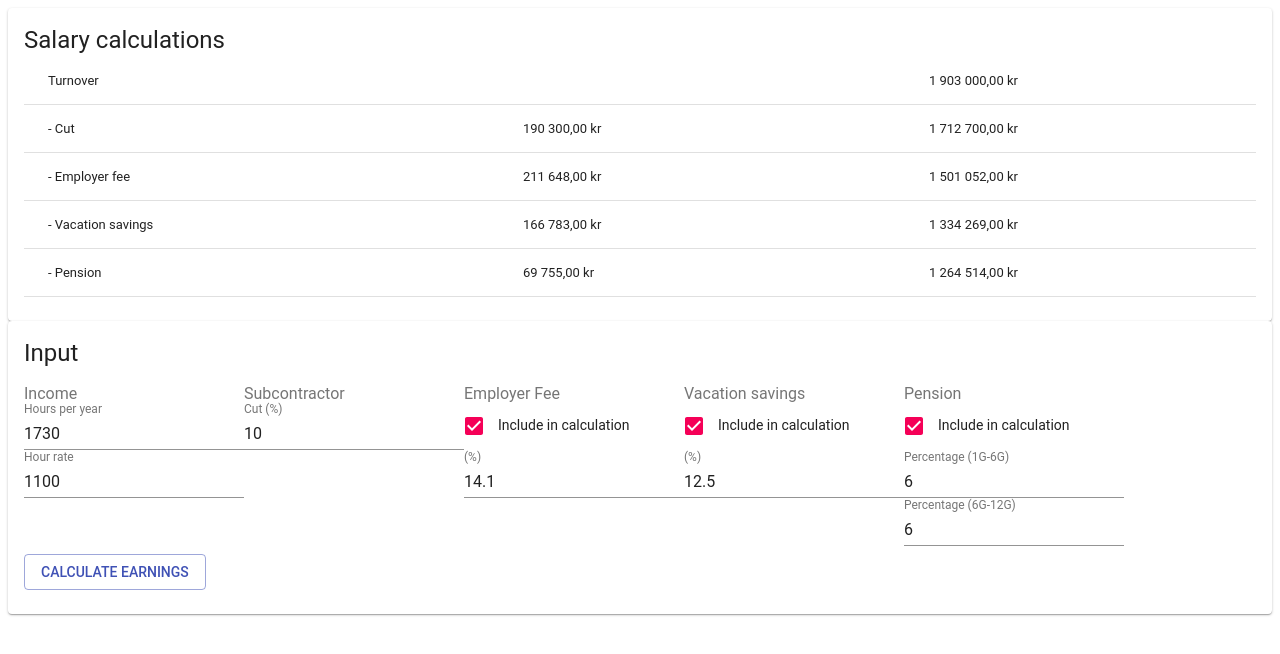
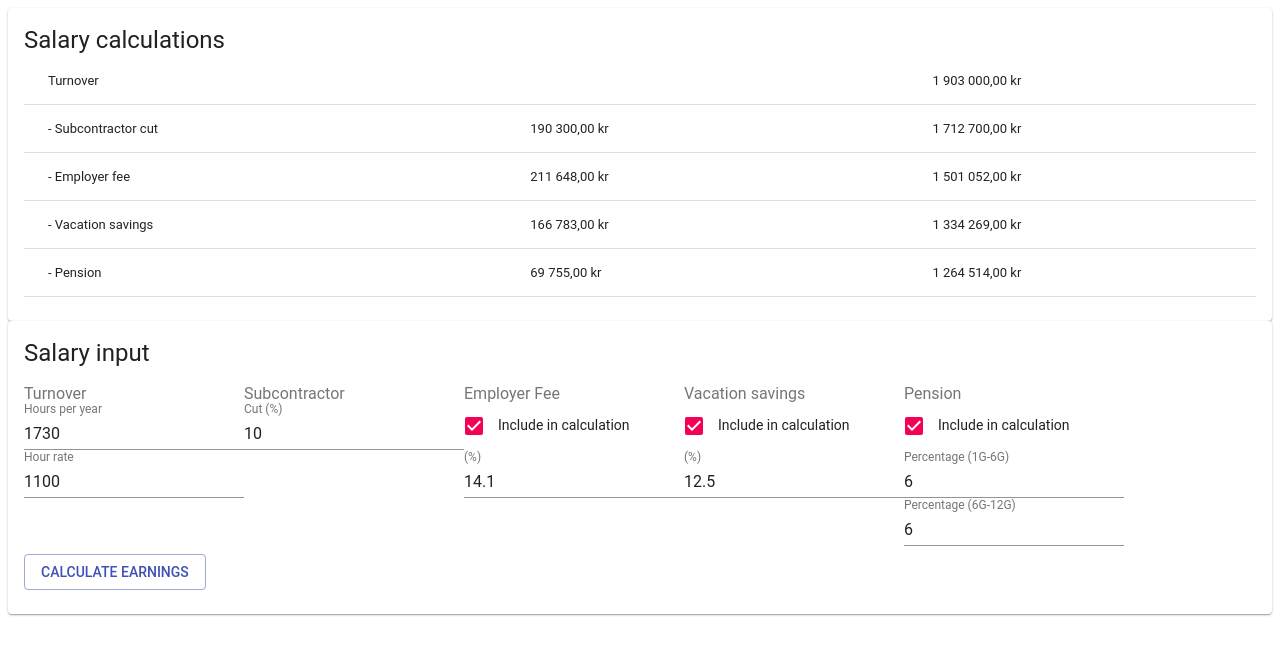
Before and after one commit to technologic-as/salary-and-tax, a React app: page / in a window 1280 px wide. Shown: the top 654 px of the page. Built offline with nearby package versions, Linux system fonts and the light colour scheme.

Commit message:
Change some labels.

```diff
--- a/src/components/SalaryCalculations.jsx
+++ b/src/components/SalaryCalculations.jsx
@@ -15,7 +15,7 @@ export const SalaryCalculationsComponent = ({
       <Table>
         <TableBody>
           <SalaryRow description="Turnover" sum={formatCurrency(turnover)} />
-          <SalaryRow description="- Cut" amount={formatCurrency(theCut)} sum={formatCurrency(companyIncome)} />
+          <SalaryRow description="- Subcontractor cut" amount={formatCurrency(theCut)} sum={formatCurrency(companyIncome)} />
           <SalaryRow description="- Employer fee" amount={formatCurrency(employerFee)} sum={formatCurrency(withoutEmployerFee)} />
           <SalaryRow description="- Vacation savings " amount={formatCurrency(vacationSavings)} sum={formatCurrency(withoutVacationSavings)} />
           <SalaryRow description="- Pension" amount={formatCurrency(pension)} sum={formatCurrency(withoutPension)} />
--- a/src/components/SalaryParameters.jsx
+++ b/src/components/SalaryParameters.jsx
@@ -6,10 +6,10 @@ import { inputHasChanged } from '../actions';
 import { Button, Checkbox, FormGroup, InputWithLabel, Section } from './Ui';
 
 
-export const SalaryParametersComponent = ({handleSubmit, submitForm, submitting}) => (
-  <Section header="Input">
-    <form onSubmit={handleSubmit(submitForm)} onChange={submitForm}>
-      <FormGroup header="Income">
+export const SalaryParametersComponent = ({handleSubmit, submitting}) => (
+  <Section header="Salary input">
+    <form onSubmit={handleSubmit}>
+      <FormGroup header="Turnover">
         <InputWithLabel name="hoursPerYear" label="Hours per year" />
         <InputWithLabel name="hourRate" label="Hour rate" />
       </FormGroup>
@@ -40,7 +40,6 @@ export const SalaryParametersComponent = ({handleSubmit, submitForm, submitting}
 
 SalaryParametersComponent.propTypes = {
   handleSubmit: PropTypes.func.isRequired,
-  submitForm: PropTypes.func.isRequired,
   submitting: PropTypes.bool.isRequired,
 };
 
@@ -48,13 +47,11 @@ export const SalaryParametersForm = reduxForm({form: 'calculations'})(SalaryPara
 
 const mapStateToProps = ({calculations: {data}}) => ({
   initialValues: data,
-
 });
 
 const mapDispatchToProps = (dispatch) => ({
-  submitForm: (values) => dispatch(inputHasChanged(values)),
+  onSubmit: (values) => dispatch(inputHasChanged(values)),
 });
-
 
 export const SalaryParameters = connect(mapStateToProps, mapDispatchToProps)(SalaryParametersForm);
 export default SalaryParameters;
```
Also changed, not shown: 2 other files (tests, documents, lock files or other folders).
